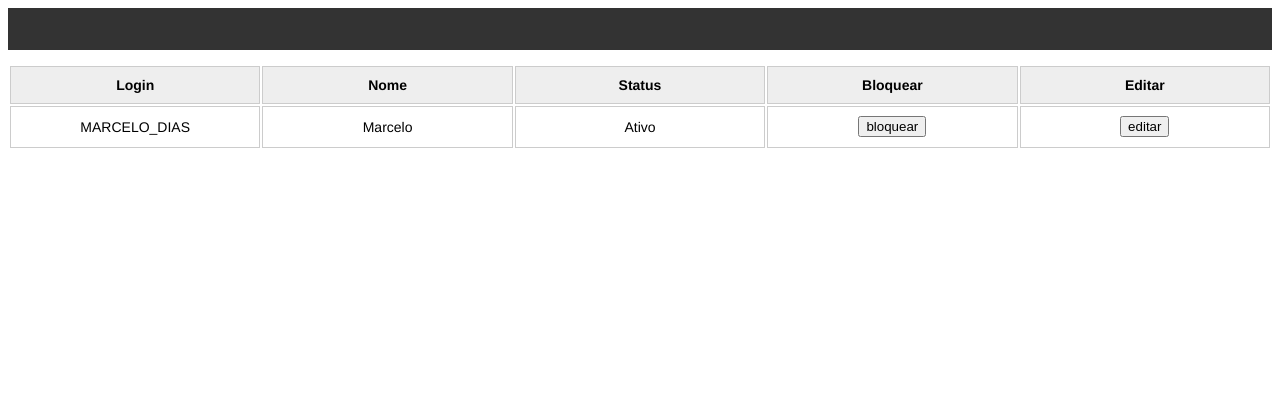
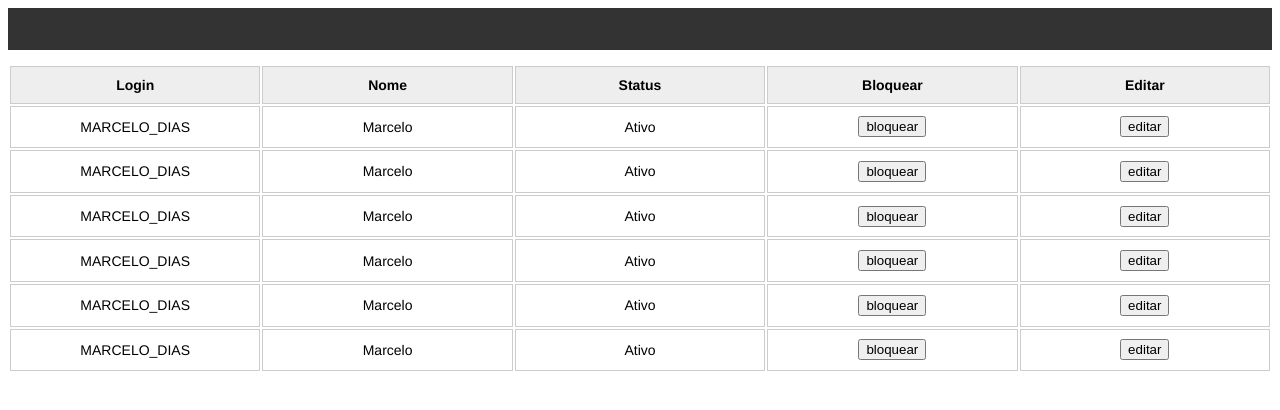
Before and after one commit to VictorGuarido/UsersListOmni, a plain HTML site: page index.html in a window 1280 px wide. Drawn offline with Linux system fonts and the light colour scheme.

Commit message:
Funcionários adicionados

```diff
--- a/index.html
+++ b/index.html
@@ -33,6 +33,46 @@
                         <td class="info-bloquear"><input type="button" value="bloquear"></td>
                         <td class="info-editar"><input type="button" value="editar"></td>
                     </tr>
+
+                    <tr class="funcionario">
+                        <td class="info-login">MARCELO_DIAS</td>
+                        <td class="info-nome">Marcelo</td>
+                        <td class="info-status">Ativo</td>
+                        <td class="info-bloquear"><input type="button" value="bloquear"></td>
+                        <td class="info-editar"><input type="button" value="editar"></td>
+                    </tr>
+
+                    <tr class="funcionario">
+                        <td class="info-login">MARCELO_DIAS</td>
+                        <td class="info-nome">Marcelo</td>
+                        <td class="info-status">Ativo</td>
+                        <td class="info-bloquear"><input type="button" value="bloquear"></td>
+                        <td class="info-editar"><input type="button" value="editar"></td>
+                    </tr>
+
+                    <tr class="funcionario">
+                        <td class="info-login">MARCELO_DIAS</td>
+                        <td class="info-nome">Marcelo</td>
+                        <td class="info-status">Ativo</td>
+                        <td class="info-bloquear"><input type="button" value="bloquear"></td>
+                        <td class="info-editar"><input type="button" value="editar"></td>
+                    </tr>
+
+                    <tr class="funcionario">
+                        <td class="info-login">MARCELO_DIAS</td>
+                        <td class="info-nome">Marcelo</td>
+                        <td class="info-status">Ativo</td>
+                        <td class="info-bloquear"><input type="button" value="bloquear"></td>
+                        <td class="info-editar"><input type="button" value="editar"></td>
+                    </tr>
+
+                    <tr class="funcionario">
+                        <td class="info-login">MARCELO_DIAS</td>
+                        <td class="info-nome">Marcelo</td>
+                        <td class="info-status">Ativo</td>
+                        <td class="info-bloquear"><input type="button" value="bloquear"></td>
+                        <td class="info-editar"><input type="button" value="editar"></td>
+                    </tr>
                 </tbody>
             </table>
         </main>
```
